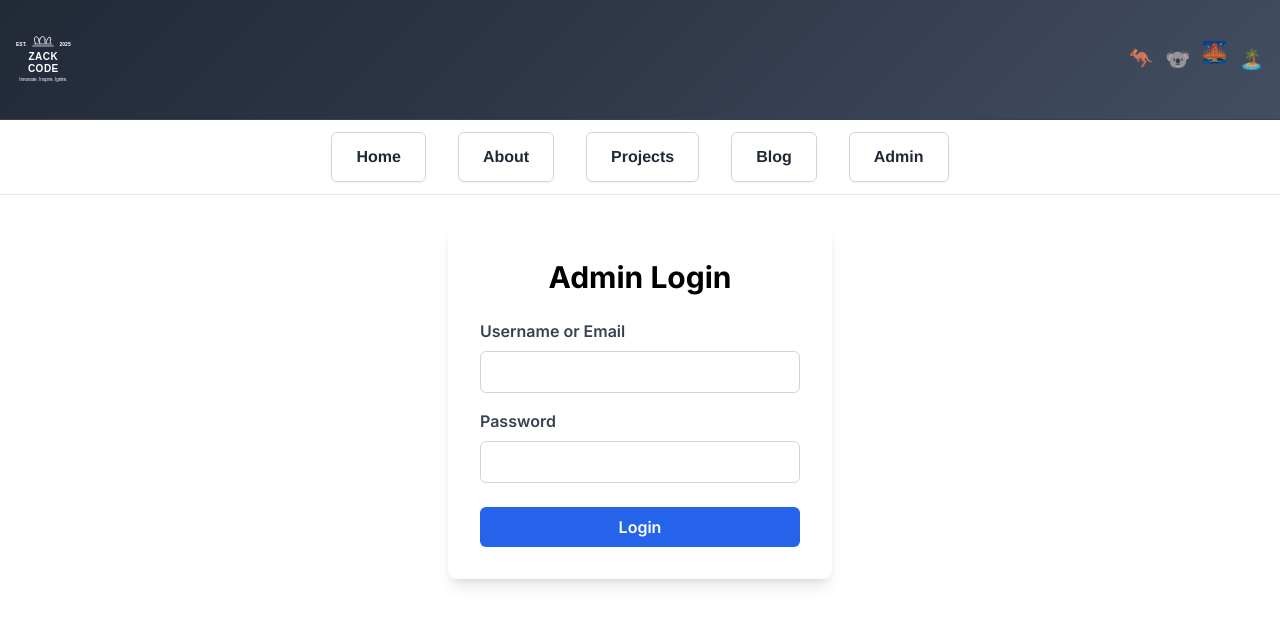
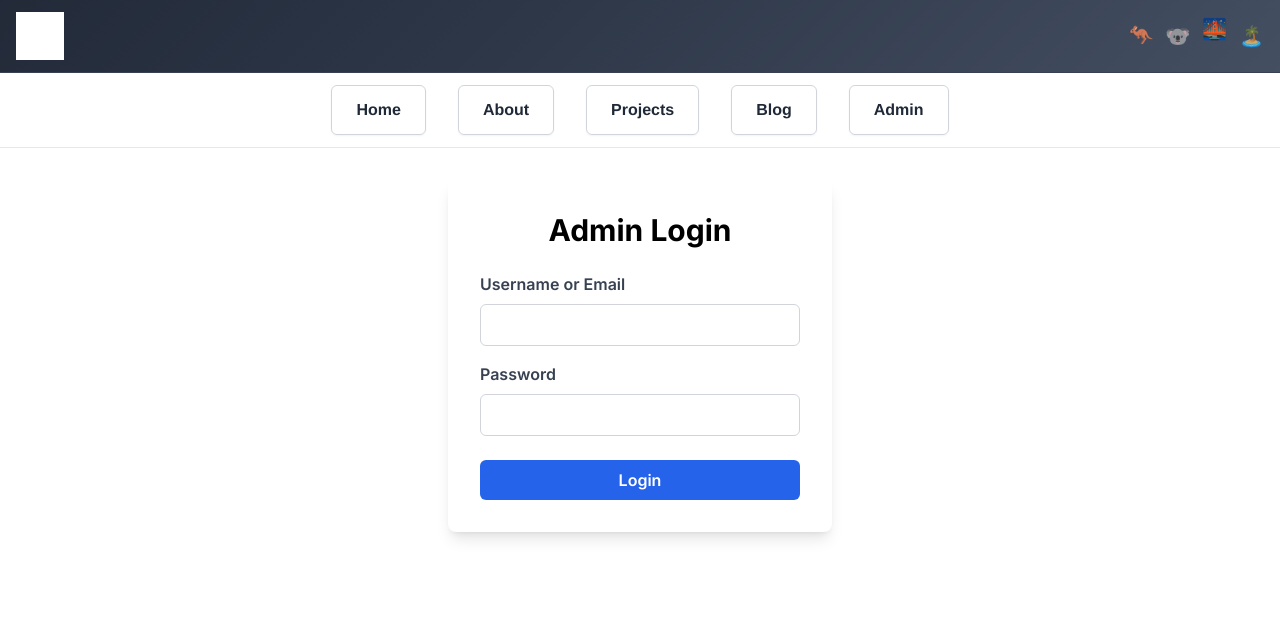
Before and after one commit to Zackkzz/blogweb_demo, a Next.js app in the folder frontend/: page /admin in a window 1280 px wide. Shown: the top 624 px of the page. Built offline with nearby package versions, Linux system fonts and the light colour scheme.

Commit message:
Replace logo with ZACK CODE logo image from public/logo directory

```diff
--- a/frontend/app/layout.tsx
+++ b/frontend/app/layout.tsx
@@ -1,7 +1,7 @@
 import type { Metadata } from 'next'
 import { Inter } from 'next/font/google'
 import Link from 'next/link'
-import ZackCodeLogo from '@/components/ZackCodeLogo'
+import Image from 'next/image'
 import './globals.css'
 
 const inter = Inter({ subsets: ['latin'] })
@@ -26,7 +26,17 @@ export default function RootLayout({
             <div className="container mx-auto px-4 py-3 flex justify-between items-center relative z-10">
             <div className="flex items-center">
               <Link href="/" className="flex items-center">
-                <ZackCodeLogo size="small" color="white" />
+                <div className="relative h-12 w-auto">
+                  <Image
+                    src="/logo/zack-code-high-resolution-logo (2).png"
+                    alt="ZACK CODE Logo"
+                    width={200}
+                    height={80}
+                    className="h-full w-auto object-contain"
+                    priority
+                    style={{ filter: 'brightness(0) invert(1)' }}
+                  />
+                </div>
               </Link>
             </div>
             <div className="flex items-center space-x-3 text-xl">
--- a/frontend/components/ZackCodeLogo.tsx
+++ /dev/null
@@ -1,108 +0,0 @@
-export default function ZackCodeLogo({ className = '', size = 'default', color = 'current' }: { className?: string; size?: 'default' | 'small' | 'large'; color?: 'current' | 'white' | 'black' }) {
-  const scale = size === 'small' ? 0.5 : size === 'large' ? 1.2 : 1
-  const textColor = color === 'white' ? 'text-white' : color === 'black' ? 'text-black' : 'text-current'
-  const svgColor = color === 'white' ? 'white' : color === 'black' ? 'black' : 'currentColor'
-
-  return (
-    <div className={`flex flex-col items-center ${className}`} style={{ transform: `scale(${scale})`, transformOrigin: 'left center' }}>
-      {/* Top section: EST. - Sydney Opera House - 2025 */}
-      <div className="flex items-end justify-center gap-2 mb-1">
-        <span className={`text-[10px] font-bold ${textColor}`} style={{ fontFamily: 'Arial, sans-serif' }}>EST.</span>
-
-        {/* Sydney Opera House SVG */}
-        <svg
-          width="50"
-          height="25"
-          viewBox="0 0 60 30"
-          fill="none"
-          xmlns="http://www.w3.org/2000/svg"
-          className="flex-shrink-0"
-        >
-          {/* Base with horizontal lines */}
-          <line x1="5" y1="25" x2="55" y2="25" stroke={svgColor} strokeWidth="1.5" strokeLinecap="round"/>
-          <line x1="8" y1="22" x2="52" y2="22" stroke={svgColor} strokeWidth="1" strokeLinecap="round"/>
-          <line x1="10" y1="19" x2="50" y2="19" stroke={svgColor} strokeWidth="1" strokeLinecap="round"/>
-
-          {/* Left shell structure */}
-          <path
-            d="M 12 19 Q 8 12, 10 5 Q 12 2, 15 3 Q 18 4, 20 8"
-            stroke={svgColor}
-            strokeWidth="2"
-            fill="none"
-            strokeLinecap="round"
-          />
-          <path
-            d="M 20 8 Q 18 12, 20 15"
-            stroke={svgColor}
-            strokeWidth="2"
-            fill="none"
-            strokeLinecap="round"
-          />
-
-          {/* Center shell structure */}
-          <path
-            d="M 22 19 Q 20 10, 25 4 Q 28 1, 32 3 Q 35 5, 35 10"
-            stroke={svgColor}
-            strokeWidth="2"
-            fill="none"
-            strokeLinecap="round"
-          />
-          <path
-            d="M 35 10 Q 33 14, 35 17"
-            stroke={svgColor}
-            strokeWidth="2"
-            fill="none"
-            strokeLinecap="round"
-          />
-
-          {/* Right shell structure */}
-          <path
-            d="M 37 19 Q 38 12, 42 6 Q 44 3, 47 4 Q 50 5, 48 10"
-            stroke={svgColor}
-            strokeWidth="2"
-            fill="none"
-            strokeLinecap="round"
-          />
-          <path
-            d="M 48 10 Q 46 14, 48 17"
-            stroke={svgColor}
-            strokeWidth="2"
-            fill="none"
-            strokeLinecap="round"
-          />
-        </svg>
-
-        <span className={`text-[10px] font-bold ${textColor}`} style={{ fontFamily: 'Arial, sans-serif' }}>2025</span>
-      </div>
-
-      {/* Main title: ZACK CODE */}
-      <div className="flex flex-col items-center mb-0.5">
-        <span
-          className={`text-xl font-bold ${textColor} uppercase leading-tight`}
-          style={{
-            fontFamily: 'Arial, sans-serif',
-            fontWeight: '900',
-            letterSpacing: '0.05em'
-          }}
-        >
-          ZACK
-        </span>
-        <span
-          className={`text-xl font-bold ${textColor} uppercase leading-tight`}
-          style={{
-            fontFamily: 'Arial, sans-serif',
-            fontWeight: '900',
-            letterSpacing: '0.05em'
-          }}
-        >
-          CODE
-        </span>
-      </div>
-
-      {/* Tagline: Innovate. Inspire. Ignite. */}
-      <div className={`text-[9px] ${textColor}`} style={{ fontFamily: 'Arial, sans-serif' }}>
-        Innovate. Inspire. Ignite.
-      </div>
-    </div>
-  )
-}
```
